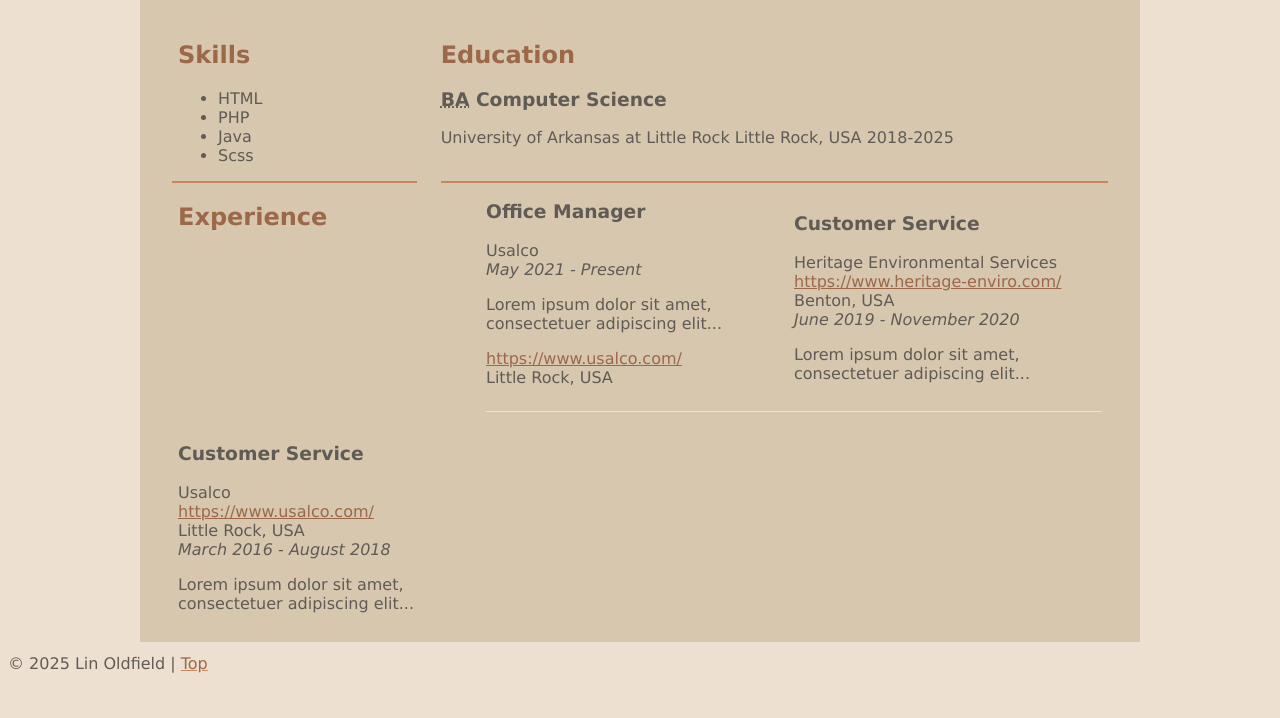
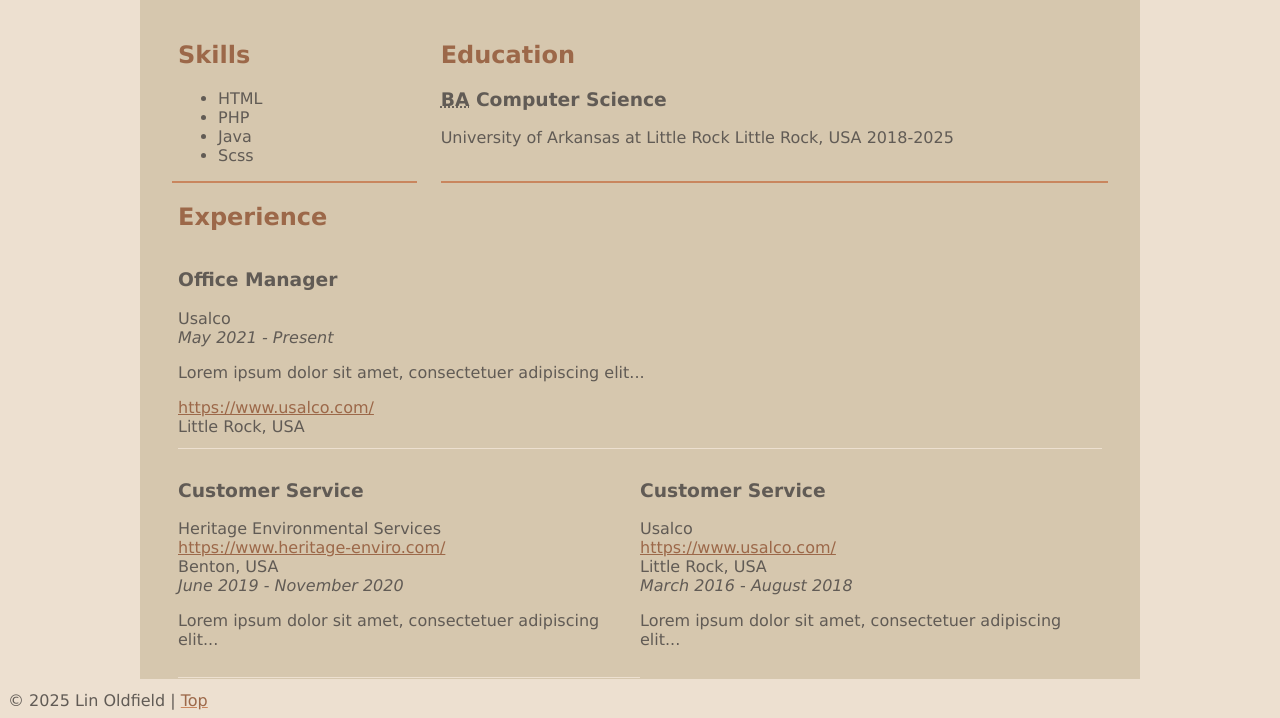
Before and after one commit to leoldfield/ifsc-3342, a plain HTML site: page resume/resume.html in a window 1280 px wide. Shown: the part 646-1364 px from the top of the page. Before the commit the page ends 1327 px from the top, so only its background shows below. Drawn offline with Linux system fonts and the light colour scheme.

Commit message:
Updated resume

```diff
--- a/resume/assets/css/style-json-ld.css
+++ b/resume/assets/css/style-json-ld.css
@@ -320,40 +320,18 @@ h2 {
     #experience{
         border-bottom:none;
         display:grid;
-        grid-template-columns: 1fr 1fr 1fr;
+        grid-template-columns: 1fr 1fr;
         grid-template-rows:auto;
     }
 
-    /*
-    #experience h2{
-        grid-column:1/5;
+
+    #experience h3{
+        grid-column:1/3;
     }
 
-    .job{
-        grid-column:1/4;
-        display:grid;
-        grid-template-columns: subgrid;
-        grid-template-rows: auto;
+    #experience article:first-of-type{
+        grid-column:1/3;
     }
 
 
-    .job *[itemprop="jobTitle"]
-    .job *[itemprop="name"],
-    .job *[itemprop="url"],
-    .job *[itemprop="startDate"],
-    .job *[itemprop="endDate"],
-    .job *[itemprop="addressLocality"]{
-        grid-column: 1/2;
-    }
-    .job *[itemprop="name"]{
-        grid-column:1/2;
-        background-color:blue;
-    }
-
-    .job p{
-        grid-column: 2/4;
-        background-color:red;
-    }
-    */
-
 }
```
